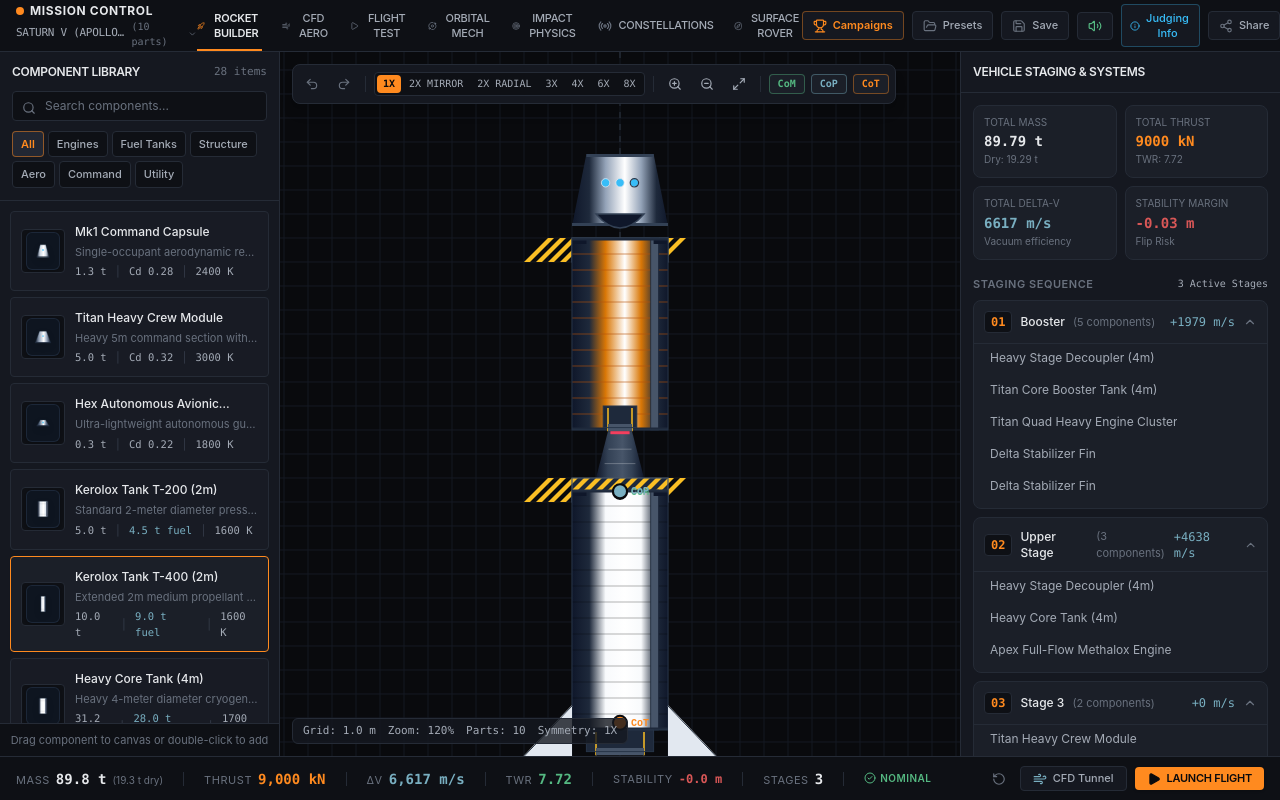
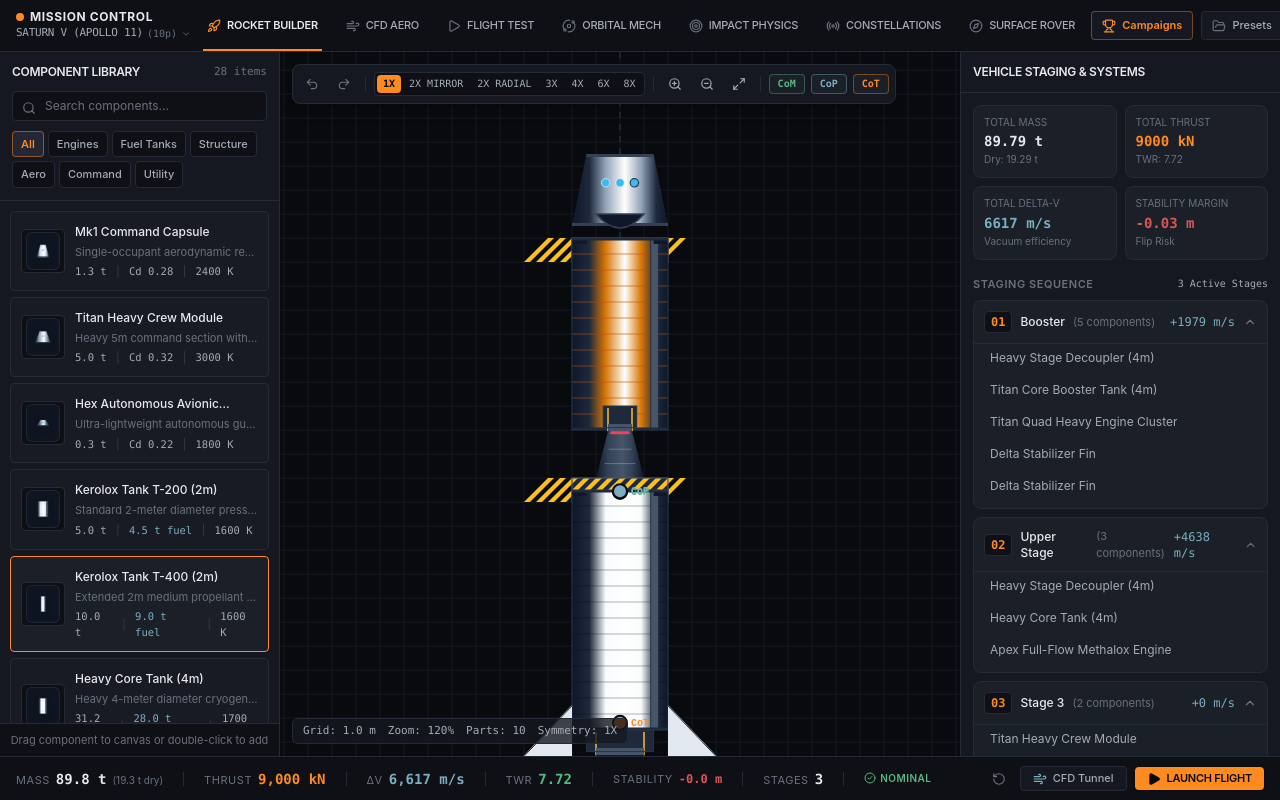
Before and after one commit to Nithinfgs/Command-Center-, a React (Vite) app: page / in a window 1280 px wide. Built offline with nearby package versions, Linux system fonts and the light colour scheme.

Commit message:
Optimize header navigation and touch interactions for mobile phones and small screens

```diff
--- a/src/components/layout/Header.tsx
+++ b/src/components/layout/Header.tsx
@@ -67,13 +67,13 @@ export const Header: React.FC = () => {
   }, [showPresetModal]);
 
   return (
-    <header className="bg-[#0E1015] border-b border-[#252B36] px-4 h-13 flex items-center justify-between select-none z-30 shrink-0" role="banner">
+    <header className="bg-[#0E1015] border-b border-[#252B36] px-3 sm:px-4 h-13 flex items-center justify-between select-none z-30 shrink-0 gap-2 overflow-x-auto no-scrollbar" role="banner">
       {/* Brand & Active Vehicle Subtitle */}
-      <div className="flex items-center gap-3.5">
+      <div className="flex items-center gap-2.5 sm:gap-3.5 shrink-0">
         <div className="flex flex-col">
           <div className="flex items-center gap-1.5">
             <span className="w-2 h-2 rounded-full bg-[#FF8A1F]" />
-            <span className="font-bold text-xs tracking-wider text-[#E6E8EB] uppercase">
+            <span className="font-bold text-xs tracking-wider text-[#E6E8EB] uppercase whitespace-nowrap">
               Mission Control
             </span>
           </div>
@@ -82,15 +82,15 @@ export const Header: React.FC = () => {
             aria-label="Select Rocket Preset"
             className="flex items-center gap-1 text-[11px] text-[#A4ABB6] hover:text-[#FF8A1F] transition-colors text-left font-mono-num"
           >
-            <span className="uppercase tracking-tight font-medium truncate max-w-[180px]">{blueprint.name}</span>
-            <span className="text-[10px] text-[#69717E]">({blueprint.parts.length} parts)</span>
+            <span className="uppercase tracking-tight font-medium truncate max-w-[120px] sm:max-w-[180px]">{blueprint.name}</span>
+            <span className="text-[10px] text-[#69717E] hidden sm:inline">({blueprint.parts.length}p)</span>
             <ChevronDown className="w-2.5 h-2.5 text-[#69717E]" />
           </button>
         </div>
       </div>
 
-      {/* Primary Mode Navigation with Thin Orange Line */}
-      <nav className="flex items-center h-full gap-5" aria-label="Main Navigation">
+      {/* Primary Mode Navigation with Horizontal Swipe Support */}
+      <nav className="flex items-center h-full gap-2.5 sm:gap-4 md:gap-5 overflow-x-auto no-scrollbar px-1 shrink-0" aria-label="Main Navigation">
         {navTabs.map(tab => {
           const Icon = tab.icon;
           const isActive = activeTab === tab.id;
@@ -99,14 +99,14 @@ export const Header: React.FC = () => {
               key={tab.id}
               onClick={() => setActiveTab(tab.id)}
               aria-current={isActive ? 'page' : undefined}
-              className={`relative flex items-center gap-1.5 h-full text-xs transition-colors ${
+              className={`relative flex items-center gap-1.5 h-full text-xs transition-colors shrink-0 px-1 ${
                 isActive
                   ? 'text-[#E6E8EB] font-semibold'
                   : 'text-[#A4ABB6] hover:text-[#E6E8EB] font-medium'
               }`}
             >
               <Icon className={`w-3.5 h-3.5 ${isActive ? 'text-[#FF8A1F]' : 'text-[#69717E]'}`} />
-              <span className="tracking-tight uppercase text-[11px]">{tab.label}</span>
+              <span className="tracking-tight uppercase text-[11px] whitespace-nowrap">{tab.label}</span>
               {isActive && (
                 <span className="absolute bottom-0 left-0 right-0 h-[2px] bg-[#FF8A1F]" />
               )}
@@ -116,13 +116,13 @@ export const Header: React.FC = () => {
       </nav>
 
       {/* Action Suite & Launch Primary Button */}
-      <div className="flex items-center gap-2 text-xs">
+      <div className="flex items-center gap-1.5 sm:gap-2 text-xs shrink-0">
         <button
           onClick={() => setShowCampaignModal(true)}
-          className="flex items-center gap-1.5 px-2.5 py-1.5 rounded bg-[#151820] hover:bg-[#1B1F28] border border-[#FF8A1F]/40 text-[#FF8A1F] hover:text-[#FFA24A] transition-colors font-semibold text-[11px]"
+          className="flex items-center gap-1.5 px-2 sm:px-2.5 py-1.5 rounded bg-[#151820] hover:bg-[#1B1F28] border border-[#FF8A1F]/40 text-[#FF8A1F] hover:text-[#FFA24A] transition-colors font-semibold text-[11px] whitespace-nowrap"
         >
           <Trophy className="w-3.5 h-3.5" />
-          <span>Campaigns</span>
+          <span className="hidden sm:inline">Campaigns</span>
         </button>
 
         <button
```
